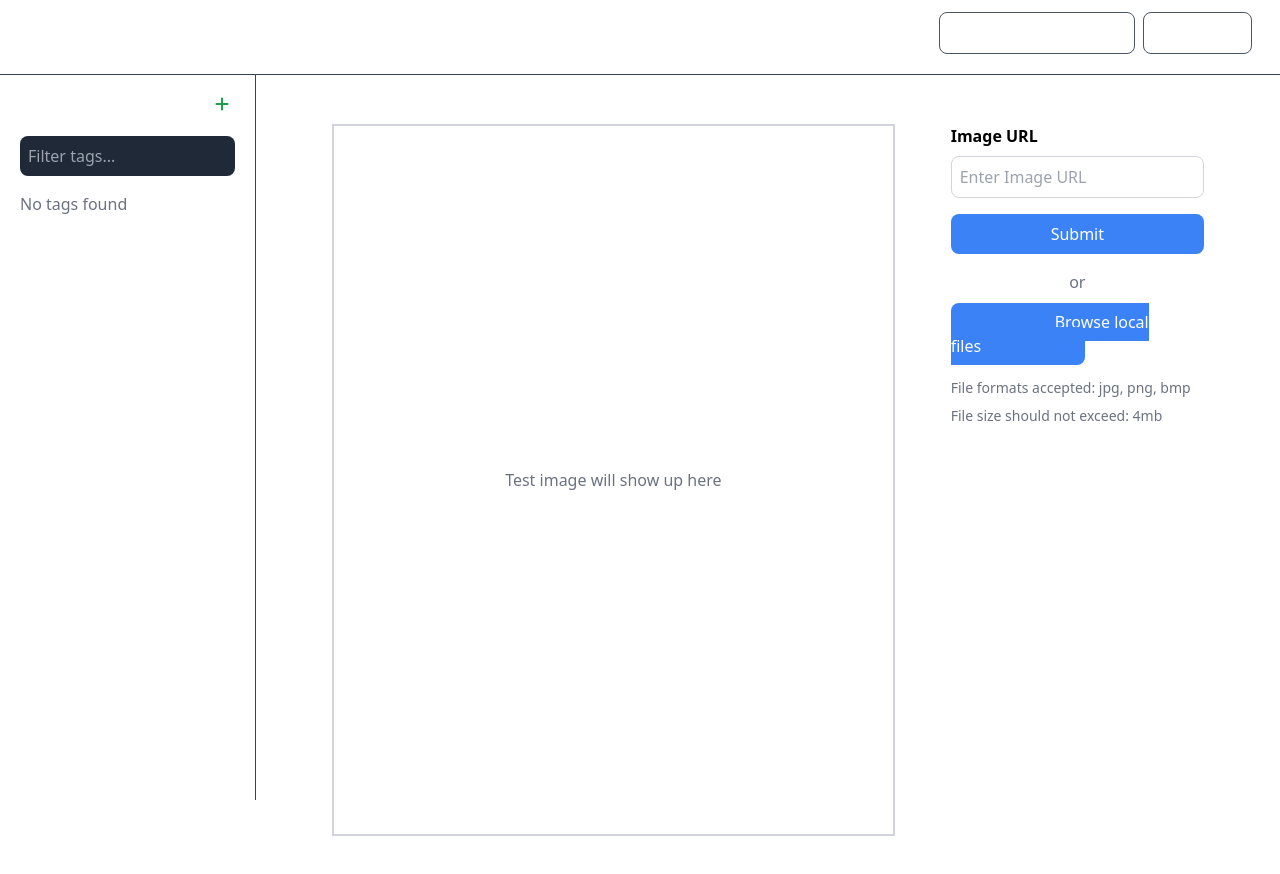
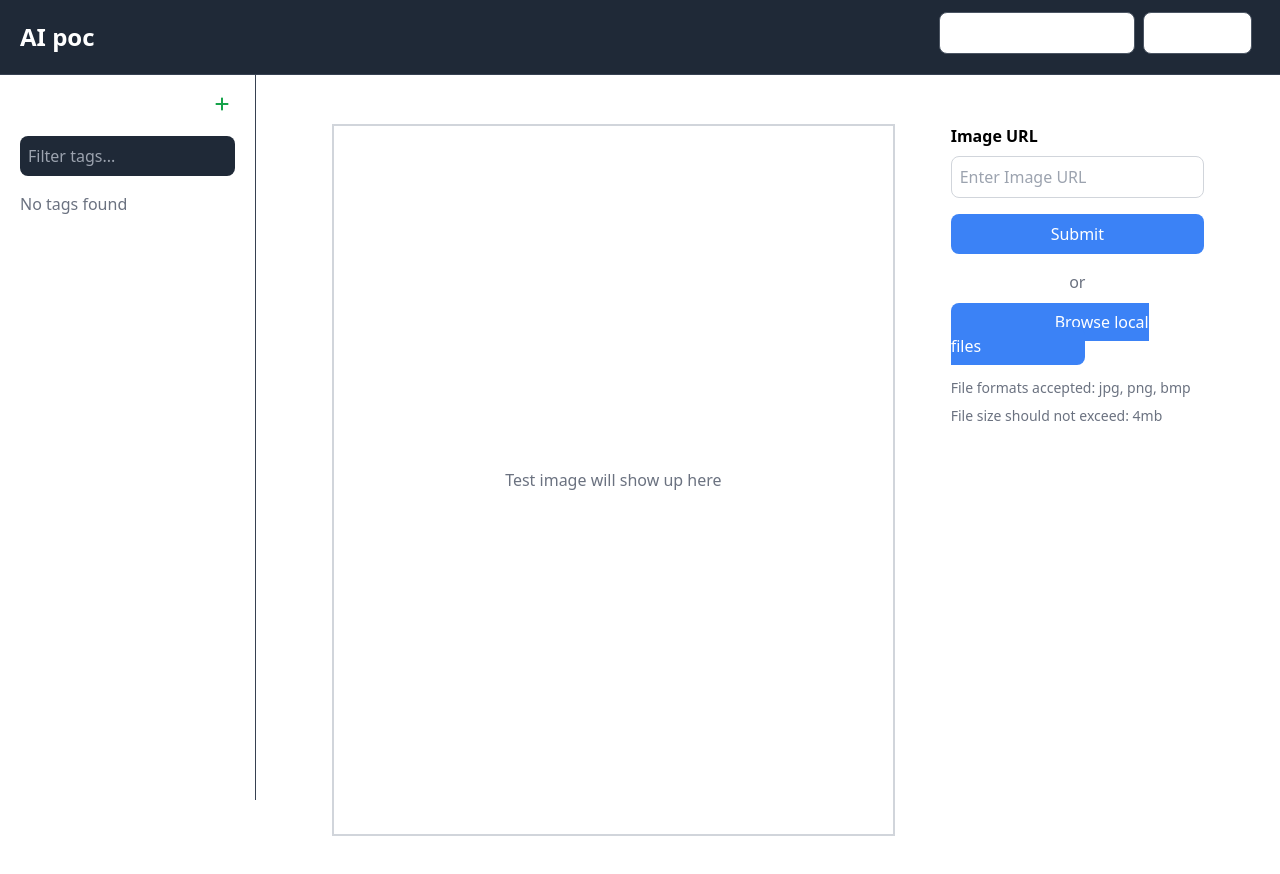
Before and after one commit to JeganMurugan01/poc_ai, a React (Vite) app: page /quickTest in a window 1280 px wide. Shown: the top 874 px of the page. Built offline with nearby package versions, Linux system fonts and the light colour scheme.

Commit message:
Need to work on the Route

```diff
--- a/src/components/sideBarAndHeader/index.jsx
+++ b/src/components/sideBarAndHeader/index.jsx
@@ -97,7 +97,7 @@ const SideBarHeader = ({
     );
   return (
     <>
-      <nav className="fixed top-0 z-50 w-full bg-white border-b border-gray-200 bg-gray-800 border-gray-700">
+      <nav className="fixed top-0 z-50 w-full  border-b border-gray-200 bg-gray-800 border-gray-700">
         <div className="px-3 py-3 lg:px-5 lg:pl-3">
           <div className="flex items-center justify-between">
             <div className="flex items-center justify-start rtl:justify-end">
```
